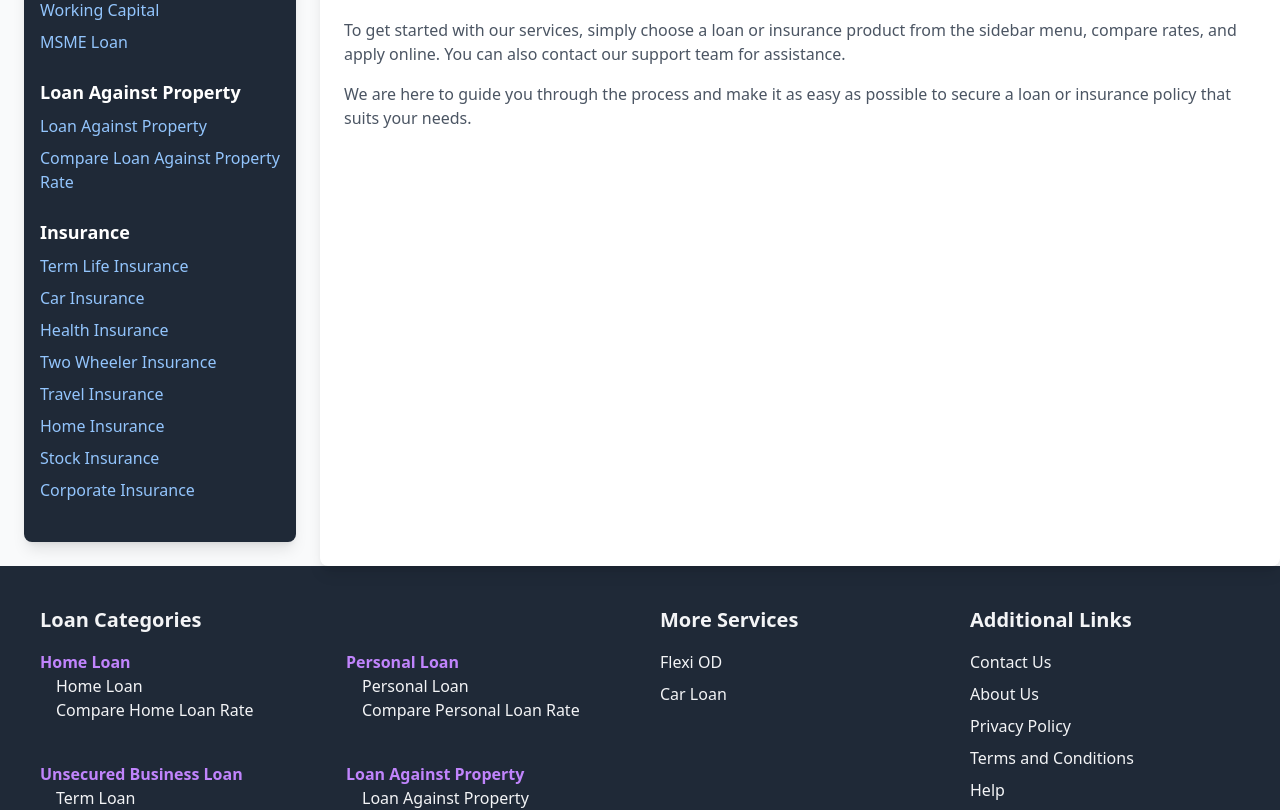
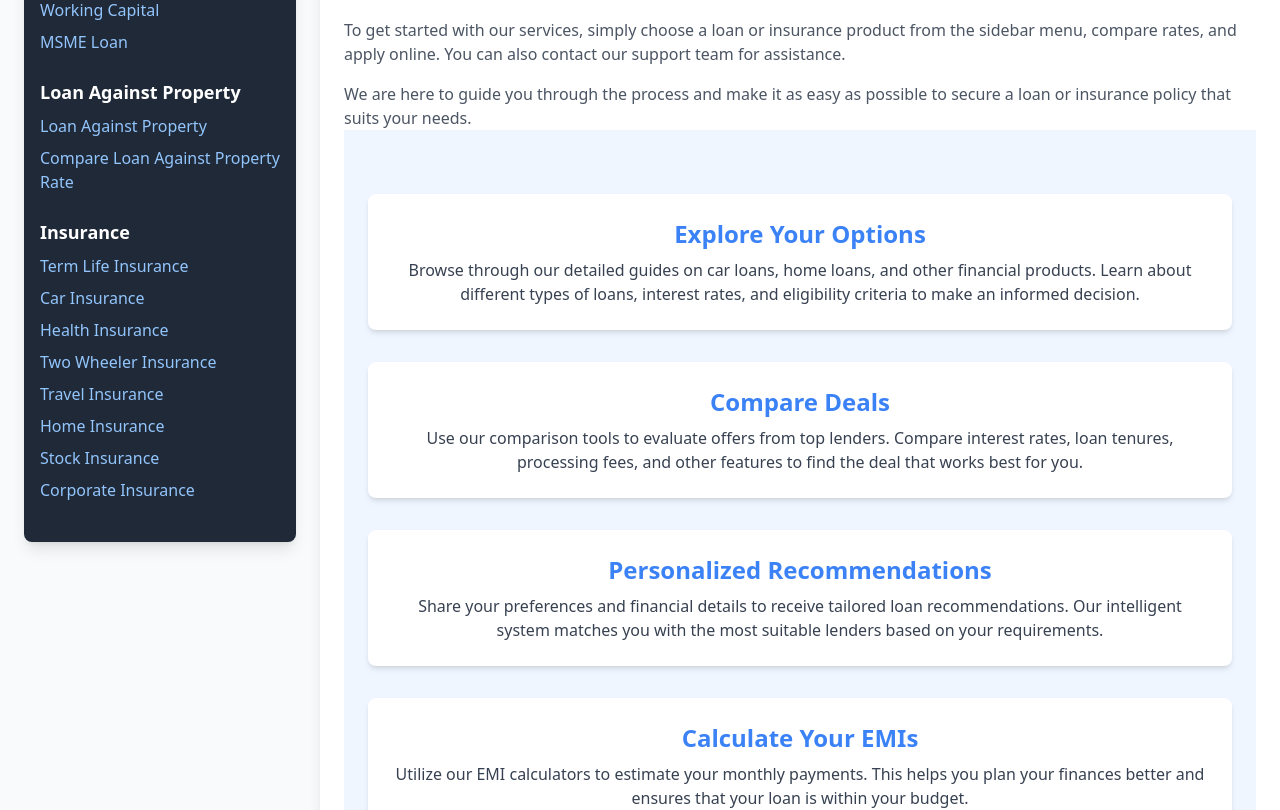
Before and after one commit to Mayank-rj/badabhaihaina, a React (Vite) app: page /help in a window 1280 px wide. Shown: the part 520-1330 px from the top of the page. Built offline with nearby package versions, Linux system fonts and the light colour scheme.

Commit message:
help page updated

```diff
--- a/src/Pages/Help/Help.jsx
+++ b/src/Pages/Help/Help.jsx
@@ -1,5 +1,5 @@
 import { useState } from "react";
-import {menuData} from "./../../assets/menuData";
+import { menuData } from "./../../assets/menuData";
 
 // FAQ Accordion Item Component
 const FaqItem = ({ question, answer }) => {
@@ -97,6 +97,55 @@ const Help = () => {
             possible to secure a loan or insurance policy that suits your needs.
           </p>
         </section>
+
+        <section className="bg-blue-50 py-16 px-6">
+          <div className="max-w-6xl mx-auto text-center">
+            <div className="space-y-8">
+              {[
+                {
+                  step: "Explore Your Options",
+                  description:
+                    "Browse through our detailed guides on car loans, home loans, and other financial products. Learn about different types of loans, interest rates, and eligibility criteria to make an informed decision.",
+                },
+                {
+                  step: "Compare Deals",
+                  description:
+                    "Use our comparison tools to evaluate offers from top lenders. Compare interest rates, loan tenures, processing fees, and other features to find the deal that works best for you.",
+                },
+                {
+                  step: "Personalized Recommendations",
+                  description:
+                    "Share your preferences and financial details to receive tailored loan recommendations. Our intelligent system matches you with the most suitable lenders based on your requirements.",
+                },
+                {
+                  step: "Calculate Your EMIs",
+                  description:
+                    "Utilize our EMI calculators to estimate your monthly payments. This helps you plan your finances better and ensures that your loan is within your budget.",
+                },
+                {
+                  step: "Submit Your Query",
+                  description:
+                    'Have questions? Need further assistance? Click on the "Submit Query" button to get expert advice. Our team is here to guide you every step of the way.',
+                },
+                {
+                  step: "Apply Easily",
+                  description:
+                    "Once you've selected the ideal loan, proceed to the application process directly through our platform. Enjoy a seamless, secure, and hassle-free experience.",
+                },
+              ].map((item, idx) => (
+                <div
+                  key={idx}
+                  className="bg-white p-6 rounded-lg shadow-md hover:shadow-lg transition-shadow"
+                >
+                  <h3 className="text-2xl font-semibold text-blue-500 mb-2">
+                    {item.step}
+                  </h3>
+                  <p className="text-gray-700">{item.description}</p>
+                </div>
+              ))}
+            </div>
+          </div>
+        </section>
       </div>
     </div>
   );
```
